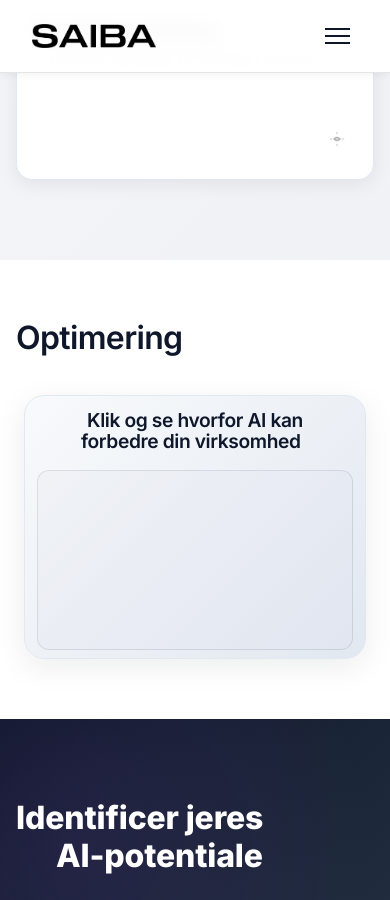
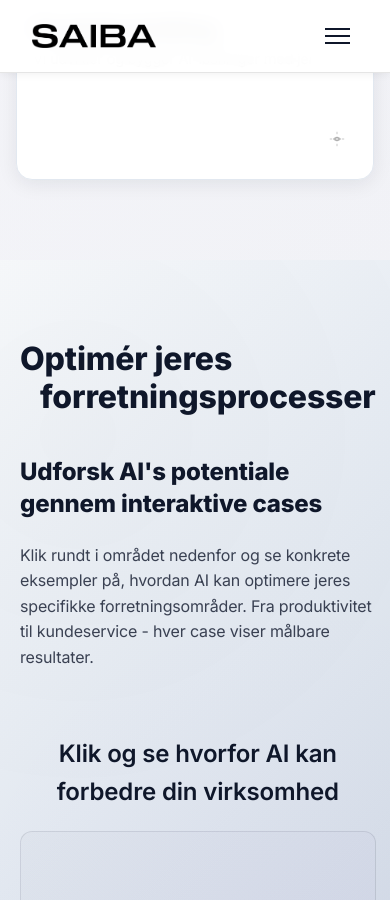
Before and after one commit to b4ltasar/saibaweb, a Jekyll site: the page built from index.html, in a window 390 px wide and 900 px high, scrolled down 1662 px. Built offline with Jekyll 4.4.1, drawn with Linux system fonts in a browser that asks for light colours.

Commit message:
Redesign optimization section with dedicated layout
- Create new optimization section similar to team section
- Add two-column layout with titles and description
- Include interactive area for AI facts
- Add comprehensive translations for new content
- Remove standalone 'Optimization' title
- Mobile responsive design
- Nordic minimalist style consistent with rest of site

```diff
--- a/assets/css/main.css
+++ b/assets/css/main.css
@@ -1124,6 +1124,131 @@ body {
   z-index: 5 !important;
 }
 
+/* Optimization Section */
+.optimization {
+  padding: 120px 0;
+  background: linear-gradient(135deg, #f8fafc 0%, #e2e8f0 50%, #cbd5e1 100%);
+  position: relative;
+  overflow: hidden;
+}
+
+.optimization::before {
+  content: '';
+  position: absolute;
+  top: 0;
+  left: 0;
+  right: 0;
+  bottom: 0;
+  background:
+    radial-gradient(circle at 20% 20%, rgba(15, 23, 42, 0.02) 0%, transparent 50%),
+    radial-gradient(circle at 80% 80%, rgba(168, 85, 247, 0.02) 0%, transparent 50%);
+  pointer-events: none;
+}
+
+.optimization-container {
+  max-width: 1400px;
+  margin: 0 auto;
+  padding: 0 20px;
+  position: relative;
+  z-index: 1;
+}
+
+/* Main Content */
+.optimization-content {
+  display: grid;
+  grid-template-columns: 1fr 1fr;
+  gap: 80px;
+  align-items: start;
+  margin-bottom: 60px;
+}
+
+.optimization-left {
+  display: flex;
+  flex-direction: column;
+}
+
+.optimization-main-title {
+  font-size: 64px;
+  font-weight: 800;
+  color: #0f172a;
+  line-height: 1.1;
+  margin: 0;
+}
+
+.optimization-title-line {
+  display: block;
+}
+
+.optimization-title-indent {
+  margin-left: 40px;
+}
+
+.optimization-right {
+  display: flex;
+  flex-direction: column;
+  gap: 24px;
+}
+
+.optimization-subtitle {
+  font-size: 48px;
+  font-weight: 800;
+  color: #0f172a;
+  line-height: 1.1;
+  margin: 0;
+}
+
+.optimization-subtitle-line {
+  display: block;
+}
+
+.optimization-description {
+  font-size: 18px;
+  color: rgba(15, 23, 42, 0.8);
+  line-height: 1.6;
+  margin: 0;
+  max-width: 500px;
+}
+
+.optimization-interactive {
+  margin-top: 40px;
+}
+
+.optimization-interactive-title {
+  font-size: 24px;
+  font-weight: 600;
+  color: #0f172a;
+  margin-bottom: 20px;
+  text-align: center;
+}
+
+/* Mobile Responsive */
+@media (max-width: 768px) {
+  .optimization-content {
+    grid-template-columns: 1fr;
+    gap: 40px;
+    margin-bottom: 40px;
+  }
+
+  .optimization-main-title {
+    font-size: 32px;
+    line-height: 1.2;
+  }
+
+  .optimization-title-indent {
+    margin-left: 20px;
+  }
+
+  .optimization-subtitle {
+    font-size: 24px;
+    line-height: 1.3;
+  }
+
+  .optimization-description {
+    font-size: 16px;
+    max-width: 100%;
+  }
+}
+
 /* Team Section */
 .team {
   padding: 120px 0;
--- a/fix.js
+++ b/fix.js
@@ -90,10 +90,10 @@ document.addEventListener('DOMContentLoaded', function() {
         });
     });
 
-    // Typewriter effect for AI facts title with continuous looping
-    const aiFactsTitle = document.getElementById('aiFactsTitle');
-    if (aiFactsTitle) {
-        const originalText = aiFactsTitle.textContent;
+    // Typewriter effect for optimization title with continuous looping
+    const optimizationTitle = document.getElementById('optimizationTitle');
+    if (optimizationTitle) {
+        const originalText = optimizationTitle.textContent;
         let isAnimating = false;
         let typewriterTimeout;
 
@@ -126,7 +126,7 @@ document.addEventListener('DOMContentLoaded', function() {
             if (typewriterTimeout) {
                 clearTimeout(typewriterTimeout);
             }
-            aiFactsTitle.textContent = originalText;
+            optimizationTitle.textContent = originalText;
         }
 
         const titleObserver = new IntersectionObserver((entries) => {
@@ -141,7 +141,7 @@ document.addEventListener('DOMContentLoaded', function() {
             });
         }, { threshold: 0.3 });
 
-        titleObserver.observe(aiFactsTitle);
+        titleObserver.observe(optimizationTitle);
 
         // Cleanup on page unload
         window.addEventListener('beforeunload', stopTypewriterAnimation);
@@ -313,6 +313,11 @@ if ((languageToggle && langText) || (drawerLanguageToggle && drawerLangText)) {
             'We develop and build AI solutions with you': 'Vi udvikler og bygger AI-løsninger med jer',
             'Click and see why AI can improve your business': 'Klik og se hvorfor AI kan forbedre din virksomhed',
             'Optimization': 'Optimering',
+            'Optimize your': 'Optimér jeres',
+            'business processes': 'forretningsprocesser',
+            'Explore AI\'s potential': 'Udforsk AI\'s potentiale',
+            'through interactive cases': 'gennem interaktive cases',
+            'Click around the area below and see concrete examples of how AI can optimize your specific business areas. From productivity to customer service - each case shows measurable results.': 'Klik rundt i området nedenfor og se konkrete eksempler på, hvordan AI kan optimere jeres specifikke forretningsområder. Fra produktivitet til kundeservice - hver case viser målbare resultater.',
             'AI strategy and technological innovation': 'AI strategi og teknologisk innovation',
             'Product development and implementation': 'Produktudvikling og implementering',
             'Business development and customer experience': 'Forretningsudvikling og kundeoplevelse',
@@ -332,6 +337,11 @@ if ((languageToggle && langText) || (drawerLanguageToggle && drawerLangText)) {
             'Translate technology into concrete results and value': 'Omsæt teknologi til konkrete resultater og værdi',
             'Klik og se hvorfor AI kan forbedre din virksomhed': 'Click and see why AI can improve your business',
             'Optimering': 'Optimization',
+            'Optimér jeres': 'Optimize your',
+            'forretningsprocesser': 'business processes',
+            'Udforsk AI\'s potentiale': 'Explore AI\'s potential',
+            'gennem interaktive cases': 'through interactive cases',
+            'Klik rundt i området nedenfor og se konkrete eksempler på, hvordan AI kan optimere jeres specifikke forretningsområder. Fra produktivitet til kundeservice - hver case viser målbare resultater.': 'Click around the area below and see concrete examples of how AI can optimize your specific business areas. From productivity to customer service - each case shows measurable results.',
             'Mød eksperterne_': 'Meet the experts_',
             'der transformerer jeres AI-rejse': 'who transform your AI journey',
             'Identificer jeres': 'Identify your',
@@ -501,7 +511,7 @@ if ((languageToggle && langText) || (drawerLanguageToggle && drawerLangText)) {
 
     // Burger menu is handled in main.js
 
-    // AI Facts fix
+    // Optimization Interactive Area
     const interactiveArea = document.querySelector('.interactive-area');
 
     // Mouse trail for AI facts area
--- a/index.html
+++ b/index.html
@@ -76,18 +76,35 @@ description: "Fra hverdagens rutiner til ekstraordinære superkræfter med AI fo
     </div>
 </section>
 
-<!-- Interactive AI Facts Section -->
-<section class="ai-facts section" id="ai-facts">
-    <div class="ai-facts-container">
-        <div class="ai-facts-header">
-            <h2 class="ai-facts-section-title">Optimering</h2>
-        </div>
+<!-- Optimization Section -->
+<section class="optimization section" id="optimization">
+    <div class="optimization-container">
+        <!-- Main Content -->
+        <div class="optimization-content">
+            <div class="optimization-left">
+                <h2 class="optimization-main-title">
+                    <span class="optimization-title-line">Optimér jeres</span>
+                    <span class="optimization-title-line optimization-title-indent">forretningsprocesser</span>
+                </h2>
+            </div>
 
-        <div class="ai-facts-frame">
-            <h3 class="ai-facts-title" id="aiFactsTitle">Klik og se hvorfor AI kan forbedre din virksomhed</h3>
-            <div class="interactive-area">
-                <div class="fact-boxes-container">
-                    <!-- AI fact boxes will be dynamically positioned here -->
+            <div class="optimization-right">
+                <h3 class="optimization-subtitle">
+                    <span class="optimization-subtitle-line">Udforsk AI's potentiale</span>
+                    <span class="optimization-subtitle-line">gennem interaktive cases</span>
+                </h3>
+                <p class="optimization-description">
+                    Klik rundt i området nedenfor og se konkrete eksempler på, hvordan AI kan optimere jeres specifikke forretningsområder. Fra produktivitet til kundeservice - hver case viser målbare resultater.
+                </p>
+
+                <!-- Interactive Area -->
+                <div class="optimization-interactive">
+                    <h4 class="optimization-interactive-title" id="optimizationTitle">Klik og se hvorfor AI kan forbedre din virksomhed</h4>
+                    <div class="interactive-area">
+                        <div class="fact-boxes-container">
+                            <!-- AI fact boxes will be dynamically positioned here -->
+                        </div>
+                    </div>
                 </div>
             </div>
         </div>
```
